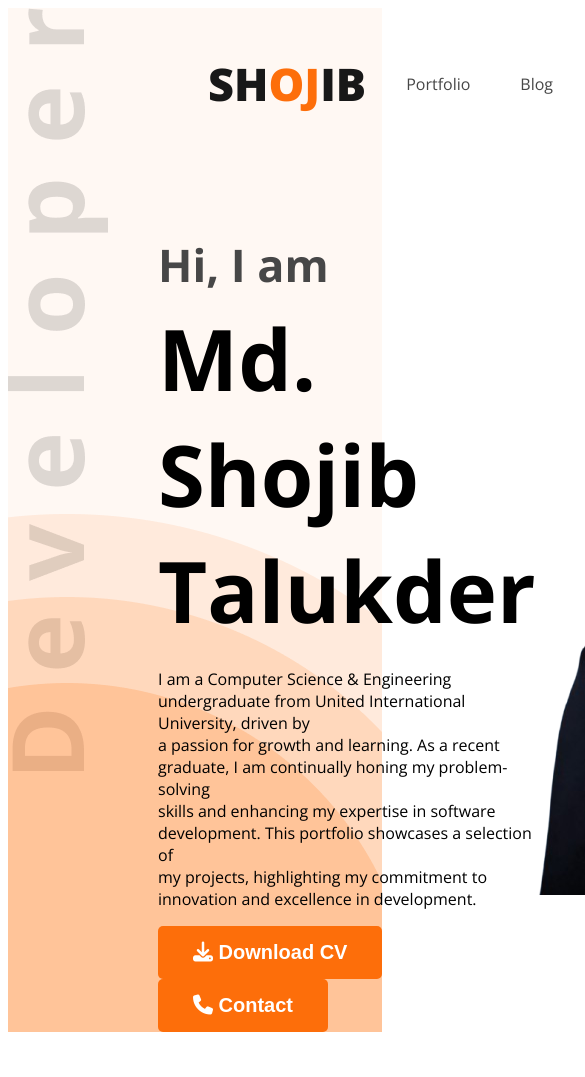
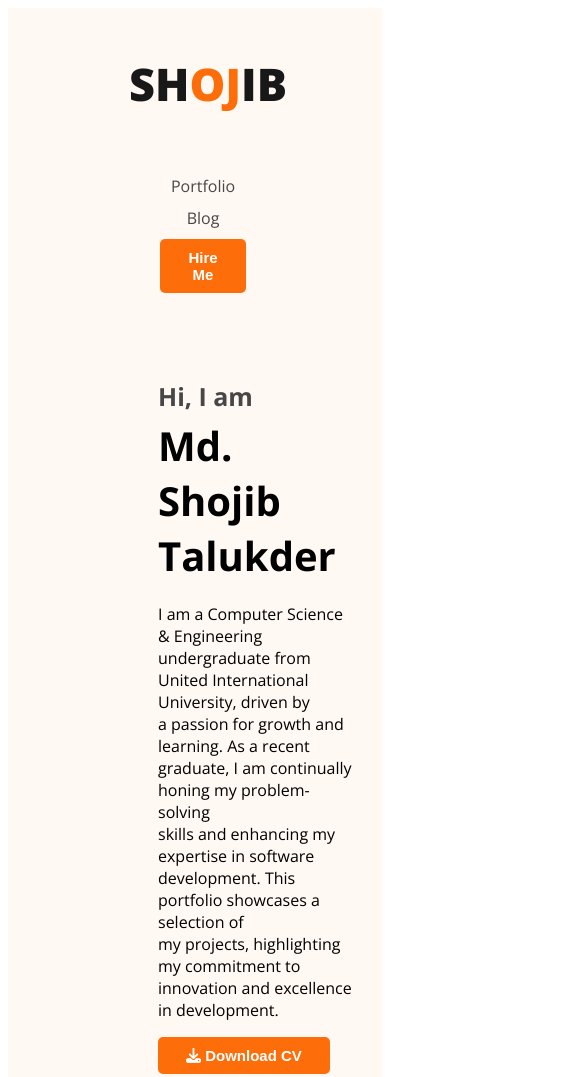
Before and after one commit to AdilHasanShojib/My-Portfolio, a plain HTML site: page index.html in a window 390 px wide. Shown: the top 1077 px of the page, 585 px wide, since content can reach past the window. Drawn offline with nearby package versions, Linux system fonts and the light colour scheme.

Commit message:
Responsive Added

```diff
--- a/styles/portfolio.css
+++ b/styles/portfolio.css
@@ -1,17 +1,15 @@
-
-body{
-font-family: 'Lato', sans-serif;
-font-family: 'Open Sans', sans-serif;
-
+body {
+  font-family: "Lato", sans-serif;
+  font-family: "Open Sans", sans-serif;
 }
 
-.text-primary{
-    color:#FD6E0A
+.text-primary {
+  color: #fd6e0a;
 }
 
-.btn-primary{
+.btn-primary {
   border-radius: 5px;
-    background: #FD6E0A;
+  background: #fd6e0a;
   border: 0;
   color: white;
   font-size: 20px;
@@ -19,37 +17,32 @@ font-family: 'Open Sans', sans-serif;
   padding: 15px 35px;
 }
 
-.section-title{
+.section-title {
   color: #181818;
   text-align: center;
   font-size: 35px;
   font-weight: 700;
-
 }
 
-.section-description{
+.section-description {
   color: #757575;
   text-align: center;
   font-size: 18px;
-
-
 }
 
-nav{
+nav {
   display: flex;
   align-items: center;
   justify-content: space-between;
   margin: 0 200px;
-
 }
 
-nav>ul{
+nav > ul {
   display: flex;
   align-items: center;
 }
 
 nav li {
-
   list-style: none;
   margin-right: 50px;
 }
@@ -59,194 +52,245 @@ nav a {
   color: #474747;
 }
 
-.nav-title{
+.nav-title {
   color: #181818;
   font-size: 45px;
   font-weight: 800;
 }
 
-.header{
-
-    background-color: #FFF8F3;
-    background-image: url('../images/header_bg.png'),url('../images/developer.png');
+.header {
+  background-color: #fff8f3;
+  background-image: url("../images/header_bg.png"),
+    url("../images/developer.png");
   background-repeat: no-repeat;
   background-position: bottom right, top left;
 }
 
-.banner{
+.banner {
   padding: 30px 30px 0px 150px;
   display: flex;
   align-items: center;
   justify-content: space-between;
 }
 
-.banner-content{
+.banner-content {
   max-width: 850px;
-
 }
 
-.banner .profile-pic{
+.banner .profile-pic {
   width: 500px;
-
-
 }
 
-.banner-greeting{
+.banner-greeting {
   font-size: 45px;
   color: #474747;
   margin-bottom: 0;
 }
 
-.banner-title{
+.banner-title {
   font-size: 85px;
   font-weight: 700;
   margin-top: 5px;
   margin-bottom: 20px;
-
 }
 
 /* Main Section Style */
 
-main{
+main {
   max-width: 1750px;
   margin: 0 auto;
-
 }
 
-main section{
+main section {
   margin-top: 130px;
 }
 
-.about{
-
+.about {
   padding: 130px;
   border-radius: 10px;
-    background: #FFF8F3;
+  background: #fff8f3;
   margin: 130px 0;
-
-
 }
 
-.about-info-container{
+.about-info-container {
   display: flex;
   justify-content: space-around;
-
 }
 
-.about-info{
+.about-info {
   text-align: left;
   margin-left: 30px;
 }
 
-.info-description{
+.info-description {
   color: #757575;
 }
 
-#what-i-do{
-
+#what-i-do {
   padding: 30px 140px;
-
-
 }
-.skills-container .skill img{
+.skills-container .skill img {
   height: 200px;
   width: 300px;
 }
 
-.skills-container{
+.skills-container {
   display: flex;
 }
 
-.skill{
+.skill {
   padding: 30px;
   gap: 24px;
-
-
 }
 
-.skill-description{
+.skill-description {
   color: #757575;
-
-
 }
 
-
-
-.resume-column-title{
+.resume-column-title {
   color: #474747;
   font-size: 30px;
   font-weight: 700;
-
 }
 
-.resume-container{
+.resume-container {
   display: flex;
   gap: 50px;
-
-
 }
 
-.resume-column-ex{
+.resume-column-ex {
   margin-left: 150px;
-
 }
-.resume-column{
+.resume-column {
   margin-left: 100px;
-
 }
-.resume-item-institute{
+.resume-item-institute {
   margin-bottom: 20px;
   margin-top: 0;
 }
-.resume-item-institute, .resume-item-description{
+.resume-item-institute,
+.resume-item-description {
   color: #757575;
 }
 
-.resume-item-title{
+.resume-item-title {
   color: #474747;
   font-size: 25px;
   font-weight: 700;
   margin-bottom: 10px;
-
-
 }
 
-.resume-container hr{
+.resume-container hr {
   margin: 30px;
 }
 
-
-.download-cv{
+.download-cv {
   text-align: center;
   margin-top: 50px;
 }
 
-
-footer{
+footer {
   margin-top: 100px;
   gap: 100px;
   display: flex;
-    background: #FFF8F3;
+  background: #fff8f3;
   padding: 130px 200px;
 }
 
-.social-link a{
+.social-link a {
   margin-right: 25px;
-
-
 }
 
-.footer-column{
+.footer-column {
   width: 50%;
 }
 
-
-.contact input[type="text"],.contact input[type="email"],textarea{
+.contact input[type="text"],
+.contact input[type="email"],
+textarea {
   display: block;
   margin-bottom: 25px;
   padding: 18px 35px;
   color: #757575;
   border-radius: 5px;
-    background: #FFF;
+  background: #fff;
   border: 0;
 }
+
+@media screen and (max-width: 576px) {
+  .header {
+    background-image: none;
+  }
+
+  .banner-greeting {
+    font-size: 25px;
+
+  }
+
+  .banner-title {
+    font-size: 40px;
+    font-weight: 700;
+    margin-top: 5px;
+    margin-bottom: 20px;
+  }
+
+  .skills-container,
+  .resume-container,
+  .footer-column,
+  .about-info-container,
+  .banner,
+  nav,
+  nav > ul {
+    flex-direction: column;
+
+  }
+  nav > ul {
+    gap: 10px;
+  }
+  .banner .profile-pic {
+    width: 100%;
+  }
+  .btn-primary {
+    border-radius: 5px;
+
+    font-size: 15px;
+
+    padding: 7px 20px;
+    margin-bottom: 15px;
+  }
+
+  footer,
+  .about {
+    padding: 10px;
+  }
+
+  .footer-column {
+    width: 100%;
+  }
+
+  .contact input[type="text"],
+  .contact input[type="email"],
+  textarea {
+    width: 80%;
+  }
+}
+
+@media screen and (max-width: 577px) and (max-width: 960px) {
+  footer {
+    padding: 30px;
+  }
+
+  .btn-primary {
+    border-radius: 5px;
+
+    font-size: 15px;
+
+    padding: 10px 28px;
+    margin-bottom: 15px;
+  }
+
+
+
+
+
+}
```
Lines whose indentation alone changed are shown as unchanged.
